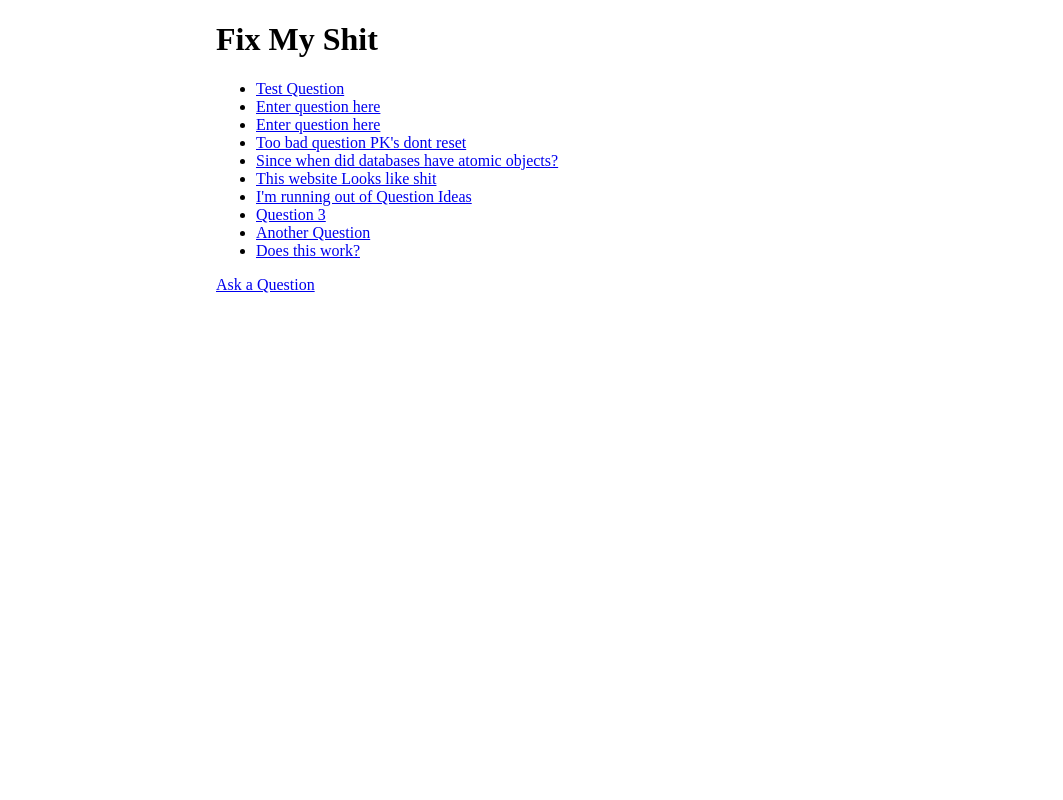
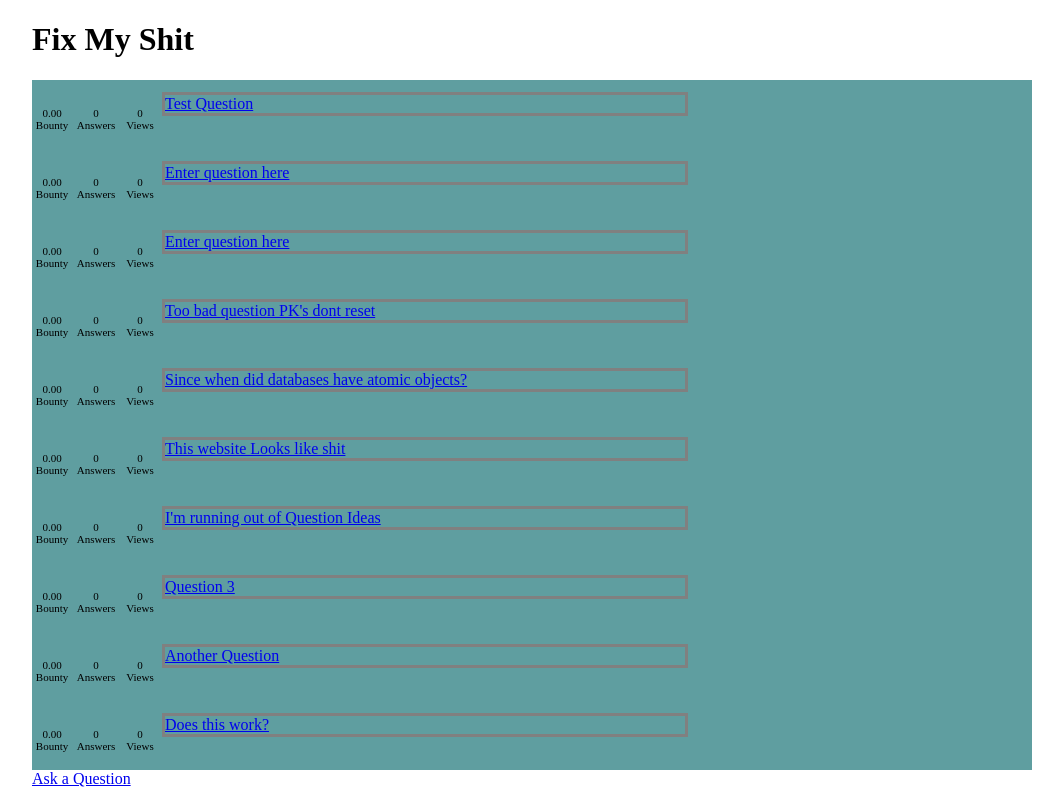
Before and after one commit to Regalith/DMC, a Django app: page / in a window 1280 px wide. Shown: the whole page, without its empty margins (108-1171 px from the left). Run offline with Django 3.2, Linux system fonts and the light colour scheme; data comes from the database, SQL or seed files in the repository; both versions use the stored data as it was after the commit.

Commit message:
HTML incomming

```diff
--- a/fixMyShit/QA/models.py
+++ b/fixMyShit/QA/models.py
@@ -18,6 +18,9 @@ class TimeStampedModel(models.Model):
 class Question(TimeStampedModel):
     title = models.CharField(default='empty', max_length=100)
     detail_text = models.CharField(max_length=500)
+    answers = models.IntegerField(default=0)
+    views = models.IntegerField(default=0)
+    bounty = models.FloatField(default=0)
 
     def __str__(self):              # __unicode__ on Python 2
         return self.title
--- a/fixMyShit/QA/templates/QA/index.html
+++ b/fixMyShit/QA/templates/QA/index.html
@@ -10,17 +10,51 @@
         <h1>Fix My Shit</h1>
         <div>
             {% if latest_question_list %}
-                <ul>
+
                 {% for question in latest_question_list %}
-                    <li><a href="{% url 'QA:question' question.id %}">{{ question.title}}</a></li>
+
+                    <div id="questionTab">
+
+                        <div id="qInfo">
+                            <div class="bounty">
+                                <div>
+                                    {{question.bounty|floatformat:2 }}
+                                </div>
+                                <div>
+                                    Bounty
+                                </div>
+                            </div>
+                            <div class="answers">
+                                <div>
+                                    {{question.answers}}
+                                </div>
+                                <div>
+                                    Answers
+                                </div>
+                            </div>
+                            <div class="views">
+                                <div>
+                                    {{question.views}}
+                                </div>
+                                <div>
+                                    Views
+                                </div>
+                            </div>
+                        </div>
+                        <div id="qTitle">
+                            <a href="{% url 'QA:question' question.id %}">{{ question.title}}</a>
+                        </div>
+                    </div>
+
                 {% endfor %}
-                </ul>
+
             {% else %}
                 <p>No Questions are available.</p>
             {% endif %}
 
-            <a href="{% url 'QA:ask_question' %}">Ask a Question</a>
         </div>
+        <a href="{% url 'QA:ask_question' %}">Ask a Question</a>
+
     </div>
 </body>
 </html>
--- a/fixMyShit/QA/views.py
+++ b/fixMyShit/QA/views.py
@@ -40,4 +40,4 @@ def ask_question(request):
     else:
         form = AskQuestionForm()
 
-    return render(request, 'QA/ask_question.html', {'form': form})
+    return render(request, 'QA/askQuestion.html', {'form': form})
--- /dev/null
+++ b/fixMyShit/fixMyShit/static/css/askQuestion.css
@@ -0,0 +1,6 @@
+
+#wrapper
+{
+    margin:0px auto;
+    width:1000px;
+}
--- a/fixMyShit/fixMyShit/static/css/style.css
+++ b/fixMyShit/fixMyShit/static/css/style.css
@@ -1,7 +1,73 @@
 
 #wrapper
 {
-    margin-left: auto;
-    margin-right: auto;
-    width:50%;
+    margin:0px auto;
+    width:1000px;
 }
+
+#questionTab
+{
+    width: 1000px;
+    float: left;
+    overflow: hidden;
+    background-color: cadetblue;
+    padding: 12px 0px;
+    display: block;
+    overflow:hidden;
+}
+
+
+#qInfo
+{
+    width:130px;
+    margin:0px;
+    padding:0px;
+    border:0px;
+    float:left;
+    vertical-align: top;
+}
+#qTitle
+{
+    float: left;
+    width: 520px;
+    padding: 0px;
+    display: inline-block;
+    border: solid grey;
+    vertical-align: top;
+}
+
+.bounty
+{
+    width:40px;
+    height:30px;
+    margin:0px;
+    padding: 15px 0px 0px 0px;
+    text-align:center;
+    display: inline-block;
+    font-size: 11px;
+
+}
+
+.answers
+{
+    width:40px;
+    height:30px;
+    margin:0px;
+    padding: 15px 0px 0px 0px;
+    text-align:center;
+    display: inline-block;
+    font-size: 11px;
+
+}
+
+.views
+{
+    width:40px;
+    height:30px;
+    margin:0px;
+    padding: 15px 0px 0px 0px;
+    text-align:center;
+    display: inline-block;
+    font-size: 11px;
+
+}
```
Also changed, not shown: fixMyShit/QA/templates/QA/askQuestion.html (added, +23 -0 lines), fixMyShit/QA/templates/QA/ask_question.html (deleted, +0 -22 lines), fixMyShit/QA/migrations/0006_auto_20150826_1155.py (added), fixMyShit/db.sqlite3.
